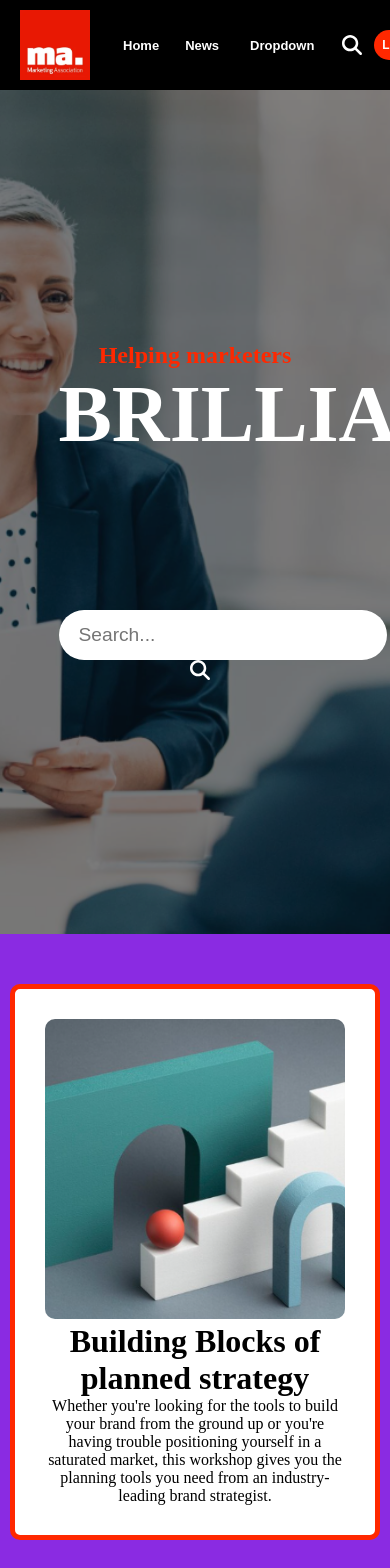
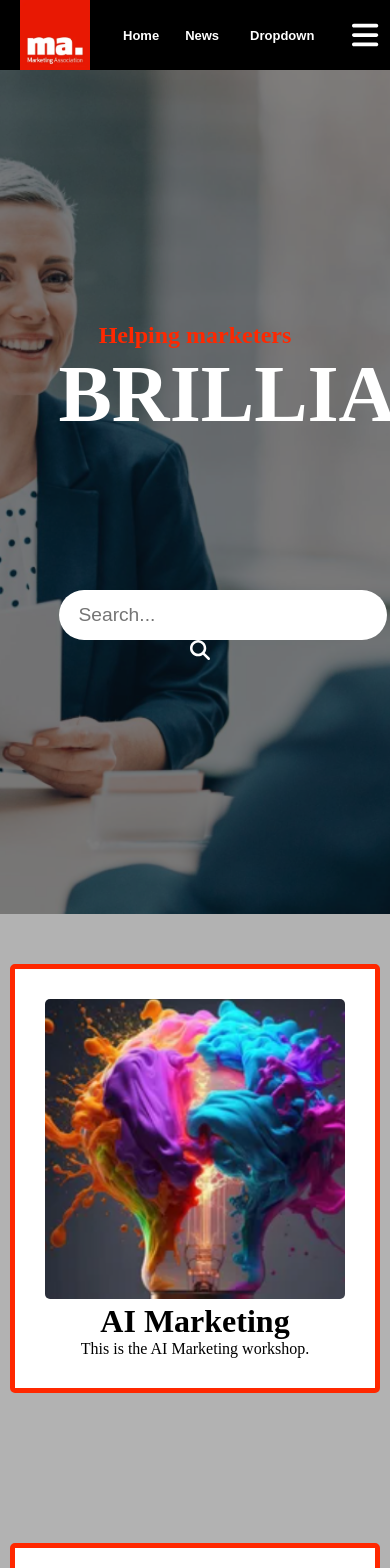
Before and after one commit to Realist2022/Business-Association-Mission-0, a React (Vite) app: page / in a window 390 px wide. Shown: the top 1568 px of the page. Built offline with nearby package versions, Linux system fonts and the light colour scheme.

Commit message:
added search fields

```diff
--- a/src/common/TopNav.jsx
+++ b/src/common/TopNav.jsx
@@ -1,8 +1,9 @@
 import React from 'react';
 import styles from './TopNav.module.css';
-import logo from '../images/MA_logo.webp'; // Assuming you have a logo image
+import logo from '../images/MA_logo.webp';
 import { FontAwesomeIcon } from '@fortawesome/react-fontawesome';
 import { faMagnifyingGlass } from '@fortawesome/free-solid-svg-icons';
+import { faBars } from '@fortawesome/free-solid-svg-icons';
 
 
 function TopNav() {
@@ -10,10 +11,10 @@ function TopNav() {
     <div className={styles.navbar}>
 
       {/* LOGO */}
-      <img src={logo} className={styles.logo} alt="Company Logo" /> {/* Added alt text */}
+      <img src={logo} className={styles.logo} alt="Company Logo" />
 
       {/* TOP NAV MAIN CONTENT - WRAPPED IN A CONTAINER */}
-      <div className={styles.mainNavLinks}> {/* New container div */}
+      <div className={styles.mainNavLinks}>
         <a href="#home">Home</a>
         <a href="#news">News</a>
 
@@ -28,12 +29,13 @@ function TopNav() {
             <a href="#">Link 3</a>
           </div>
         </div>
-      </div> {/* End of new container div */}
+      </div>
 
 
       {/* LOGIN AND SIGNUP */}
       <div className={styles.loginAndSignupNav}>
-        <FontAwesomeIcon icon={faMagnifyingGlass} className={styles.FontAwesomeIcon}  />
+        {/* <FontAwesomeIcon icon={faMagnifyingGlass} className={styles.FontAwesomeIcon}  /> */}
+        <FontAwesomeIcon icon={faBars} className={styles.FontAwesomeIconBars}/>
         <button className={styles.loginAndSignupNavButtons}>Login</button>
         <button className={styles.loginAndSignupNavButtons}>Sign up</button>
       </div>
--- a/src/common/TopNav.module.css
+++ b/src/common/TopNav.module.css
@@ -15,7 +15,7 @@
 /* Logo */
 .logo {
   position: static;
-  margin: 0;
+  margin: 0px;
   height: 70px;
   width: auto;
   margin-right: 20px;
@@ -145,12 +145,26 @@
   margin-right: 10px;
 }
 
-/* Optional: Media query adjustments */
-@media (max-width: 768px) {
+.FontAwesomeIconBars{
+  display: none; /* Hide the bars icon by default */
+  color: white;
+  font-size: 20px;
+  cursor: pointer;
+}
+
+/* Adjust things under 900px */
+@media (max-width: 900px) {
+
+  .FontAwesomeIconBars{
+    display: block;
+    margin-left: 10px;
+    width: auto;
+    height: 30px;
+  }
+
   .navbar {
     height: auto;
     justify-content: space-between;
-    padding: 10px 20px;
   }
 
   /* Adjustments for the main nav links container */
@@ -181,12 +195,7 @@
   }
 
    .loginAndSignupNavButtons {
-      width: auto;
-      padding: 6px 8px;
-      font-size: 12px;
-      height: 30px;
-      margin: 0 2px;
-   }
+    display: none; /* Hide the buttons on smaller screens */
 }
 
 .FontAwesomeIcon{
@@ -195,3 +204,4 @@
   font-size: 20px;
   cursor: pointer;
 }
+}
--- /dev/null
+++ b/src/data.jsx
@@ -0,0 +1,28 @@
+import AiMarketing from "./images/AiMarketing.png";
+import buildingBlocks from "./images/buildingBlocks.png";
+import digitalStrategy from "./images/digitalStrategy.png";
+
+const data = {
+  cardData: [
+    {
+      id: 1,
+      image: AiMarketing,
+      title: "AI Marketing",
+      description: "This is the AI Marketing workshop.",
+    },
+    {
+      id: 2,
+      image: buildingBlocks,
+      title: "Building Blocks of Planned Strategy",
+      description:
+        "Whether you're looking for the tools to build your brand from the ground up or you're having trouble positioning yourself in a saturated market, this workshop gives you the planning tools you need from an industry-leading brand strategist.",
+    },
+    {
+      id: 3,
+      image: digitalStrategy,
+      title: "Digital Strategy",
+      description: "This is the Digital Strategy workshop.",
+    },
+  ],
+};
+export default data;
--- a/src/pages/compnoents/Hero.jsx
+++ b/src/pages/compnoents/Hero.jsx
@@ -1,50 +1,42 @@
 import React from "react";
 import styles from "./Hero.module.css";
 import marketing from "../../images/marketing.png";
-import { useState } from "react"; // Import useState from React
 import { FontAwesomeIcon } from '@fortawesome/react-fontawesome';
 import { faMagnifyingGlass } from '@fortawesome/free-solid-svg-icons';
 
-function Hero() {
-  // Declare a state variable 'searchTerm' and a function 'setSearchTerm' to update it.
-  // Initialize 'searchTerm' to an empty string.
-  const [searchTerm, setSearchTerm] = useState("");
 
-  // Event handler for when the input value changes.
-  const handleInputChange = (event) => {
-    // Update the 'searchTerm' state with the current value of the input field.
-    setSearchTerm(event.target.value);
+// Import searchTerm and handleSearchChange as props
+function Hero({ searchTerm, handleSearchChange }) {
+
+  // Function to handle form submission
+  const handleSearchSubmit = (event) => {
+    event.preventDefault(); // Prevent page reload
+    console.log("Search button clicked for:", searchTerm);
   };
 
-  // You can optionally add another function here to handle the search submission,
-  // for example, when the user presses Enter or clicks a search button.
-  const handleSearchSubmit = (event) => {
-    event.preventDefault(); // Prevent default form submission if using a form
+  return (
+    // HERO CONTAINER
+    <div className={styles.heroContainer}>
+      <img src={marketing} className={styles.heroImage} alt="Marketing Hero" />
 
-    // Do something with the searchTerm, e.g., filter a list, make an API call, etc.
-    console.log("Searching for:", searchTerm);
-
-    // You might want to pass the searchTerm up to a parent component
-    // via props here if this is part of a larger application.
-    // props.onSearch(searchTerm);
-  };
-  return (
-    <div className={styles.heroContainer}>
-      <img src={marketing} className={styles.heroImage} />
+      {/* HERO CONTENT */}
       <div className={styles.heroContent}>
         <p className={styles.heroSubTitle}>Helping marketers</p>
         <h1 className={styles.heroTitle}>BRILLIANCE</h1>
+        {/* SEARCH INPUT FIELD */}
         <form onSubmit={handleSearchSubmit}>
-          {" "}
-          {/* Optional: Wrap in a form for easier submission handling */}
           <input
-            className={styles.heroInput} // Apply styles from Hero.module.css
-            type="text" // Specifies the input type
-            placeholder="Search..." // Provides a hint to the user
-            value={searchTerm} // Makes the input a controlled component
-            onChange={handleInputChange} // Calls handleInputChange whenever the value changes
+            className={styles.heroInput}
+            type="text"
+            placeholder="Search..."
+            // Use the searchTerm prop for the value
+            value={searchTerm}
+            // Use the handleSearchChange prop for the onChange event
+            onChange={handleSearchChange}
           />
-          <button type="submit" className={styles.FontAwesomeIconButton} ><FontAwesomeIcon icon={faMagnifyingGlass} className={styles.FontAwesomeIcon}  /></button> {/* Optional search button */}
+          <button type="submit" className={styles.FontAwesomeIconButton}>
+            <FontAwesomeIcon icon={faMagnifyingGlass} className={styles.FontAwesomeIcon} />
+          </button>
         </form>
       </div>
     </div>
--- a/src/pages/compnoents/MainContent.jsx
+++ b/src/pages/compnoents/MainContent.jsx
@@ -1,27 +1,34 @@
+// src/components/MainContent/MainContent.js
 import React from "react";
 import styles from '../compnoents/MainContent.module.css'; // Adjust the path as necessary
-import buildingBlocks from '../../images/buildingBlocks.png'; // Assuming you have a logo image
-import aiMarketing from '../../images/AiMarketing.png'; // Assuming you have a logo image
-import digitalStrategy from '../../images/digitalStrategy.png'; // Assuming you have a logo image
+// REMOVE direct image imports if they are only used in the data file
+// REMOVE direct data import
 
-function MainContent() {
+// Accept cardData (the full list) and searchTerm as props
+function MainContent({ cardData, searchTerm }) {
+
+  // Filter the cardData based on the searchTerm
+  const filteredData = cardData.filter(item =>
+    // Convert both title/description and searchTerm to lowercase for case-insensitive search
+    item.title.toLowerCase().includes(searchTerm.toLowerCase()) ||
+    item.description.toLowerCase().includes(searchTerm.toLowerCase())
+  );
+
   return (
-    <div className={styles.cardContainer} >
-      <div className={styles.cardDivs}>
-        <img src={buildingBlocks} className={styles.cardImage} />
-        <h1>Building Blocks of planned strategy </h1>
-        <p>Whether you're looking for the tools to build your brand from the ground up or you're having trouble positioning yourself in a saturated market, this workshop gives you the planning tools you need from an industry-leading brand strategist.</p>
-      </div>
-      <div className={styles.cardDivs}>
-        <img src={aiMarketing} className={styles.cardImage}  />
-        <h1>Card 1</h1>
-        <p>This is the card 1 area.</p>
-      </div>
-      <div className={styles.cardDivs}>
-        <img src={digitalStrategy} className={styles.cardImage}  />
-        <h1>Card 2</h1>
-        <p>This is the card 2 area.</p>
-      </div>
+    <div className={styles.cardContainer}>
+      {/* Map over the filteredData instead of the original data */}
+      {filteredData.map((item) => (
+        <div key={item.id} className={styles.cardDivs}>
+          <img src={item.image} className={styles.cardImage} alt={item.title} /> {/* Added alt text */}
+          <h1>{item.title}</h1>
+          <p>{item.description}</p>
+        </div>
+      ))}
+
+      {/* Optional: Display a message if no results are found and the search term is not empty */}
+      {filteredData.length === 0 && searchTerm !== '' && (
+          <p>No results found for "{searchTerm}"</p>
+      )}
     </div>
   );
 }
--- a/src/pages/compnoents/MainContent.module.css
+++ b/src/pages/compnoents/MainContent.module.css
@@ -3,15 +3,15 @@
   flex-wrap: wrap;
   justify-content: center;
   gap: 50px;
-  background-color: blueviolet;
+  background-color: rgba(0, 0, 0, 0.3); /* Black with 50% opacity */
 }
 
 .cardDivs {
   text-align: center;
-  width: 300px;
+  width: 340px;
   margin: 50px;
   border: 5px solid rgb(255, 40, 0);
-  border-radius: 10px;
+  border-radius: 5px;
   padding: 30px;
   background-color: white;
 }
@@ -20,5 +20,5 @@
   width: 300px;
   height: 300px;
   object-fit: cover;
-  border-radius: 10px;
+  border-radius: 5px;
 }
--- a/src/pages/home/Home.jsx
+++ b/src/pages/home/Home.jsx
@@ -1,13 +1,31 @@
 import Hero from "../compnoents/Hero.jsx";
 import TopNav from "../../common/TopNav.jsx";
 import MainContent from "../compnoents/MainContent.jsx";
+import { useState } from "react";
+import data from "../../data.jsx";
 
 function Home() {
+  // State to hold the search term
+  const [searchTerm, setSearchTerm] = useState("");
+
+  // The function to update the searchTerm state
+  const handleSearchChange = (event) => {
+    setSearchTerm(event.target.value);
+  };
+
   return (
     <div>
+      {/* TOPNAV */}
       <TopNav />
-      <Hero />
-      <MainContent />
+
+      {/* HERO */}
+      <Hero searchTerm={searchTerm} handleSearchChange={handleSearchChange} /> {/* Passed searchTerm and input change handler */}
+
+      {/* MAIN CONTENT */}
+      <MainContent
+        cardData={data.cardData} // Pass the complete list
+        searchTerm={searchTerm} // Pass the current search term
+      />
     </div>
   );
 }
```
